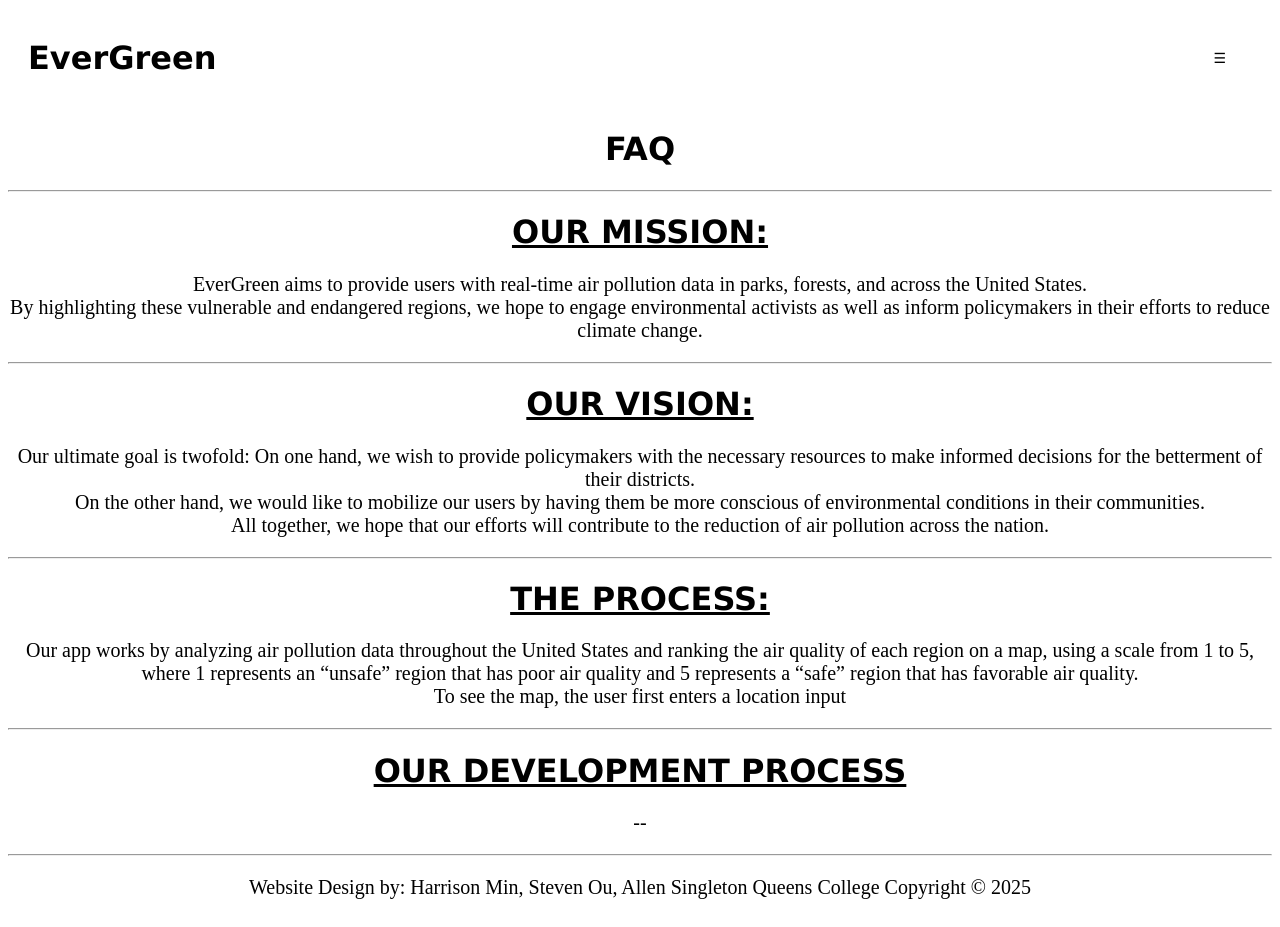
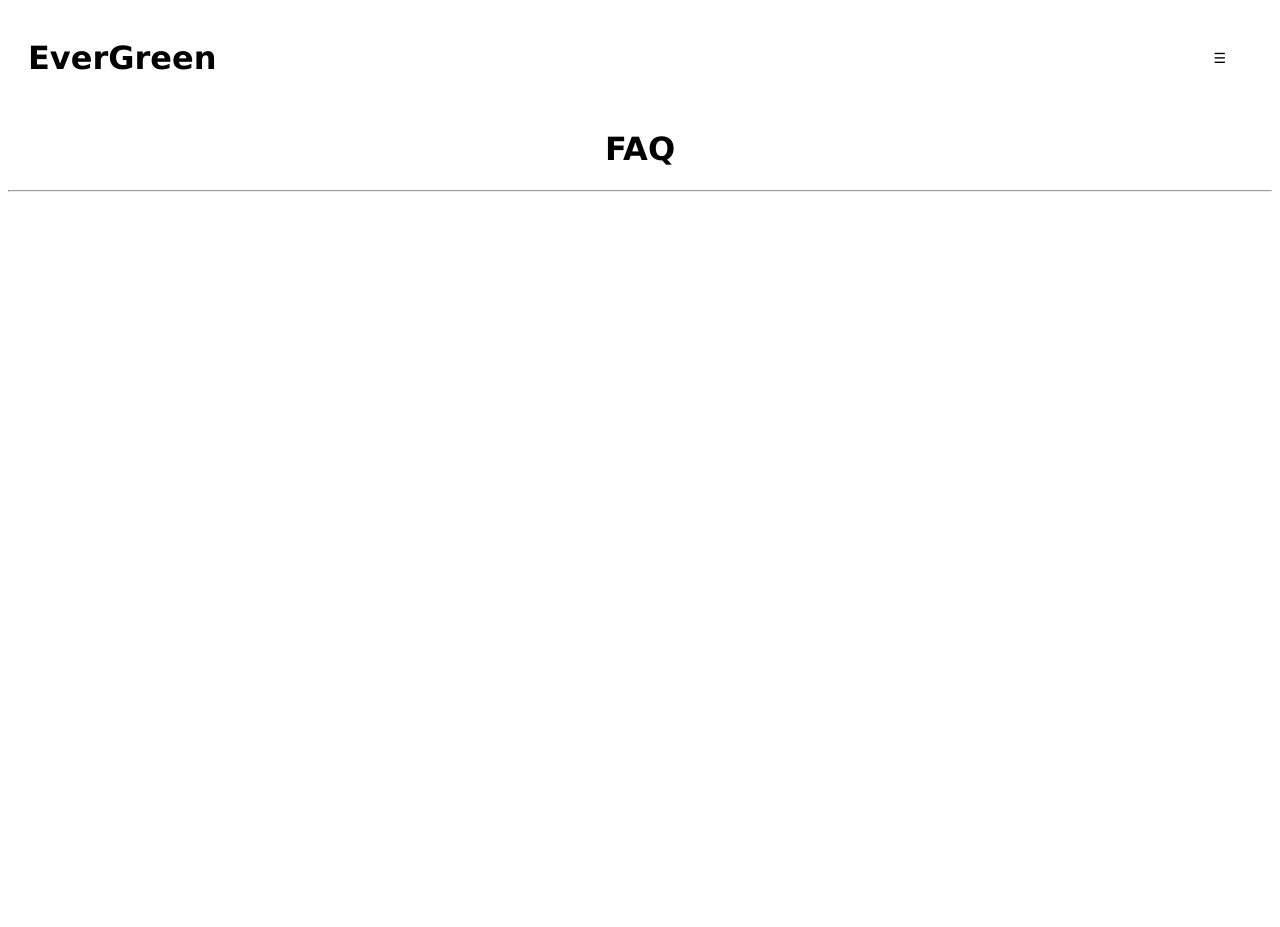
Before and after one commit to Allens124/EverGreenFrontend, a Next.js app in the folder ever/: page /faq in a window 1280 px wide. After the commit the page ends 800 px from the top, so only its background shows below. Built offline with nearby package versions, Linux system fonts and the light colour scheme.

Commit message:
updating

```diff
--- a/ever/app/faq/page.js
+++ b/ever/app/faq/page.js
@@ -30,35 +30,6 @@ export default function Home() {
       </Box>
         <h1 style={{textAlign:"center"}}>FAQ</h1>
         <hr/>
-        <Box className="b">
-          <h1 className="xu">OUR MISSION:</h1>
-          <p>EverGreen aims to provide users with real-time air pollution data in parks, forests, and across the United States. <br/>
-            By highlighting these vulnerable and endangered regions, we hope to engage environmental activists as well as inform policymakers in their efforts to reduce climate change.</p>
-        </Box>
-        <hr/>
-        <Box className="c">
-          <h1 className="xu">OUR VISION:</h1>
-          <p>Our ultimate goal is twofold: On one hand, we wish to provide policymakers with the necessary resources to make informed decisions for the betterment of their districts. <br/>
-            On the other hand, we would like to mobilize our users by having them be more conscious of environmental conditions in their communities. <br/>
-            All together, we hope that our efforts will contribute to the reduction of air pollution across the nation.</p>
-        </Box>
-        <hr/>
-        <Box className="d">
-          <h1 className="xu">THE PROCESS:</h1>
-          <p>Our app works by analyzing air pollution data throughout the United States and ranking the air quality of each region on a map, using a scale from 1 to 5, where 1 represents an “unsafe” region that has poor air quality and 5 represents a “safe” region that has favorable air quality.
-          <br/>To see the map, the user first enters a location input</p>
-        </Box>
-        <hr/>
-         <Box id="a">
-          <h1 className="xu" >OUR DEVELOPMENT PROCESS</h1>
-          <p>--</p>
-        </Box>
-        <hr/>
-        <Box>
-          <footer className="e">
-            <p>Website Design by: Harrison Min, Steven Ou, Allen Singleton Queens College Copyright © 2025 </p>
-          </footer>
-        </Box>
     </Box>
   );
 }
```
Also changed, not shown: ever/app/map/page.js (+0 -29 lines), ever/app/page.js (+0 -29 lines).
